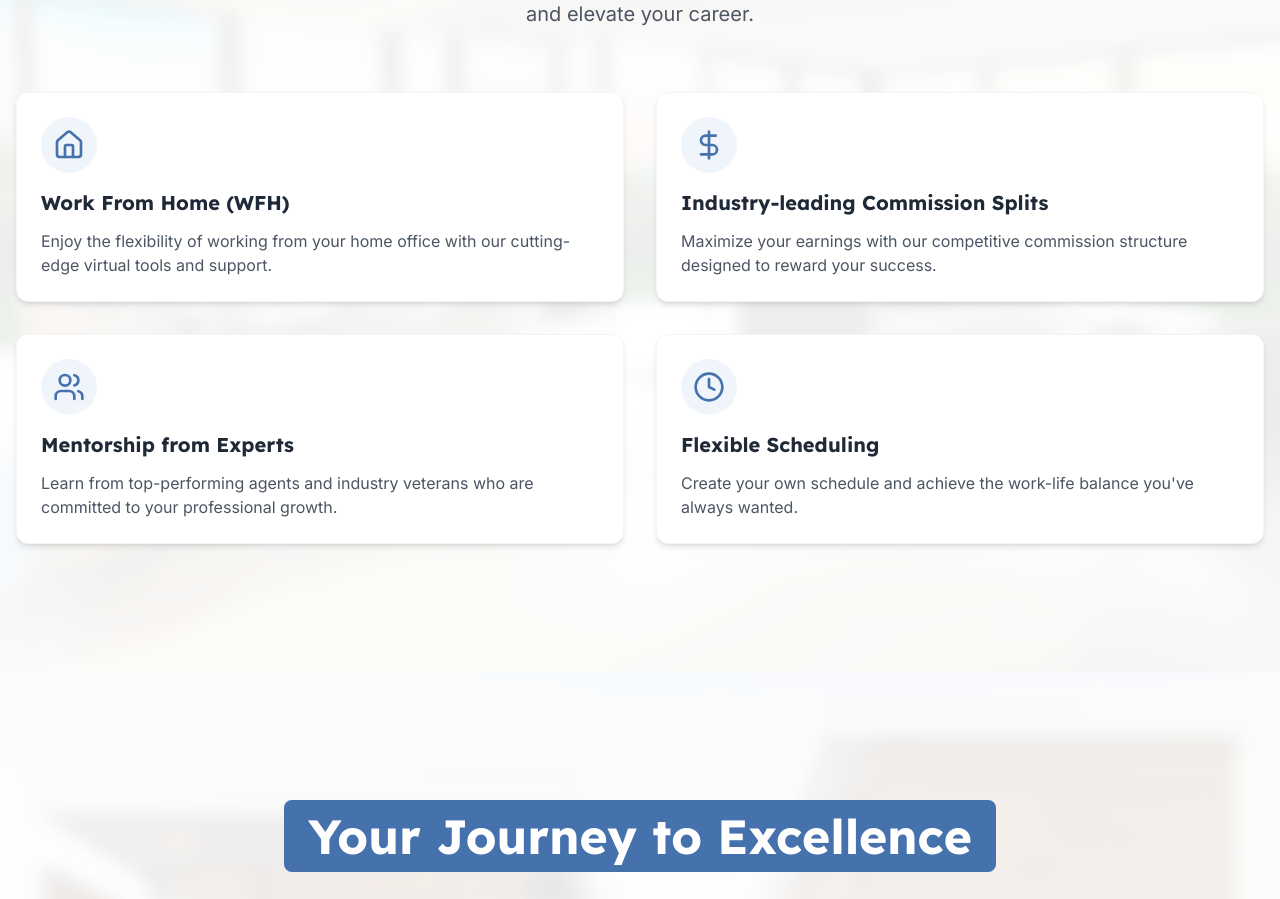
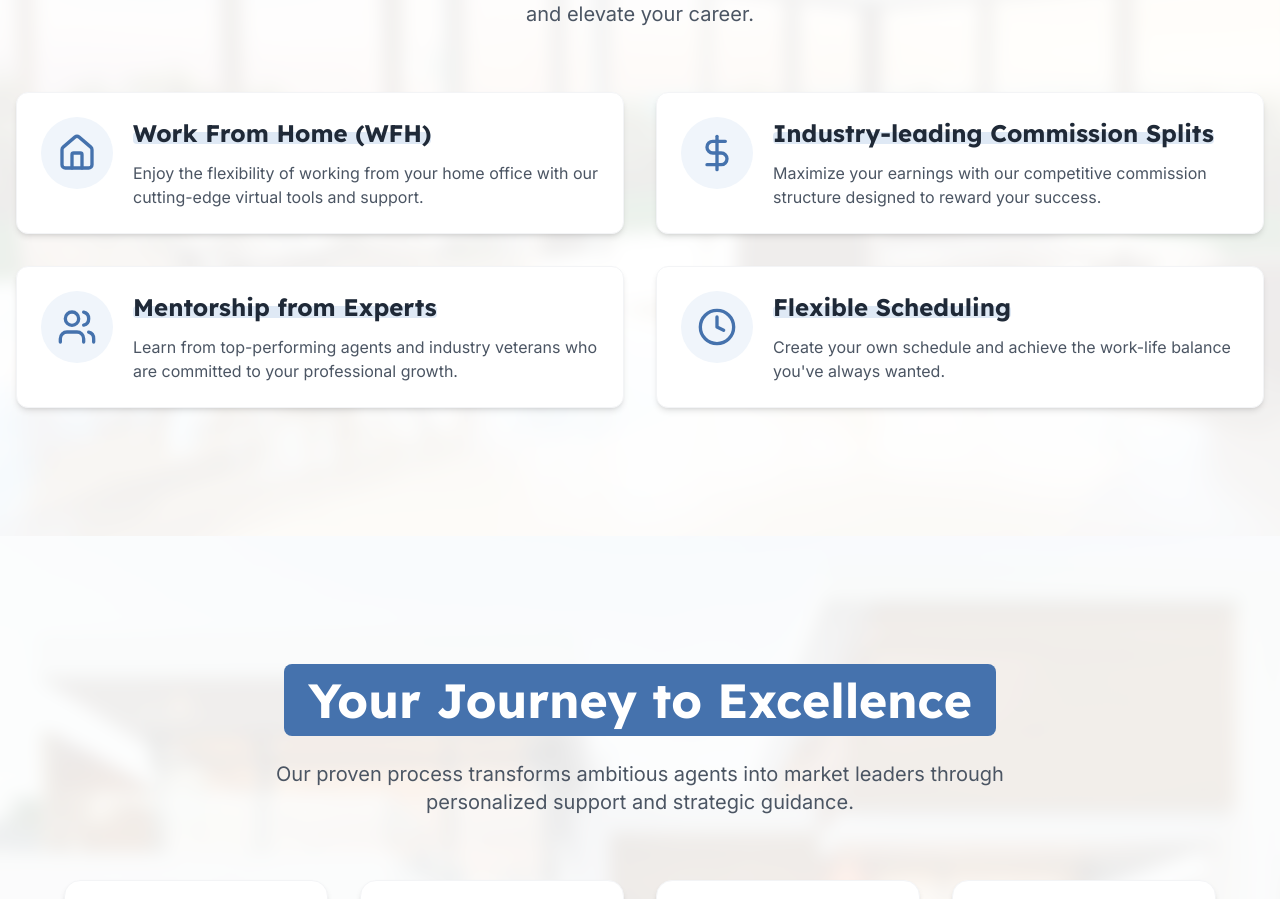
Before and after one commit to lemonadev03/condosystems-landing, a Next.js app: page / in a window 1280 px wide. Shown: the part 1052-1951 px from the top of the page. Built offline with nearby package versions, Linux system fonts and the light colour scheme.

Commit message:
feat: enhance Value Section cards layout and headings
Update layout to side-by-side icon and text; improve heading size and add highlight effect

Co-authored-by: null <202365293+lemonadev03@users.noreply.github.com>

```diff
--- a/components/value-section.tsx
+++ b/components/value-section.tsx
@@ -21,24 +21,24 @@ export default function ValueSection({
 
   const benefits = [
     {
-      icon: <Home className="h-8 w-8 text-azure-500" />,
+      icon: <Home className="h-10 w-10 text-azure-500" />,
       title: "Work From Home (WFH)",
       description:
         "Enjoy the flexibility of working from your home office with our cutting-edge virtual tools and support.",
     },
     {
-      icon: <DollarSign className="h-8 w-8 text-azure-500" />,
+      icon: <DollarSign className="h-10 w-10 text-azure-500" />,
       title: "Industry-leading Commission Splits",
       description: "Maximize your earnings with our competitive commission structure designed to reward your success.",
     },
     {
-      icon: <Users className="h-8 w-8 text-azure-500" />,
+      icon: <Users className="h-10 w-10 text-azure-500" />,
       title: "Mentorship from Experts",
       description:
         "Learn from top-performing agents and industry veterans who are committed to your professional growth.",
     },
     {
-      icon: <Clock className="h-8 w-8 text-azure-500" />,
+      icon: <Clock className="h-10 w-10 text-azure-500" />,
       title: "Flexible Scheduling",
       description: "Create your own schedule and achieve the work-life balance you've always wanted.",
     },
@@ -56,17 +56,24 @@ export default function ValueSection({
             whileInView={{ opacity: 1, y: 0 }}
             viewport={{ once: true }}
             transition={{
-              duration: 0.3, // Reduce duration
-              delay: prefersReducedMotion ? 0 : index * 0.05, // Reduce stagger delay
+              duration: 0.3,
+              delay: prefersReducedMotion ? 0 : index * 0.05,
               ease: [0.16, 1, 0.3, 1],
             }}
             onMouseEnter={() => onMouseEnter("card")}
             onMouseLeave={onMouseLeave}
           >
-            <div className="flex flex-col h-full">
-              <div className="mb-4 p-3 bg-azure-50 rounded-full w-fit">{benefit.icon}</div>
-              <h3 className="text-xl font-bold mb-3 text-gray-800">{benefit.title}</h3>
-              <p className="text-gray-600">{benefit.description}</p>
+            <div className="flex items-start gap-5">
+              <div className="p-4 bg-azure-50 rounded-full flex-shrink-0">{benefit.icon}</div>
+              <div>
+                <h3 className="text-2xl font-bold mb-3 text-gray-800 relative">
+                  <span className="relative z-10">
+                    {benefit.title}
+                    <span className="absolute bottom-1 left-0 w-full h-3 bg-azure-200 opacity-50 -z-10 rounded-sm"></span>
+                  </span>
+                </h3>
+                <p className="text-gray-600">{benefit.description}</p>
+              </div>
             </div>
           </motion.div>
         ))}
@@ -84,8 +91,13 @@ export default function ValueSection({
           <div className="grid grid-cols-1 md:grid-cols-2">
             <div className="p-8 flex flex-col justify-center">
               <div className="flex items-center mb-4">
-                <MapPin className="h-6 w-6 text-azure-500 mr-2" />
-                <h3 className="text-2xl font-bold text-gray-800">Our Nationwide Presence</h3>
+                <MapPin className="h-8 w-8 text-azure-500 mr-3" />
+                <h3 className="text-2xl font-bold text-gray-800 relative">
+                  <span className="relative z-10">
+                    Our Nationwide Presence
+                    <span className="absolute bottom-1 left-0 w-full h-3 bg-azure-200 opacity-50 -z-10 rounded-sm"></span>
+                  </span>
+                </h3>
               </div>
               <p className="text-gray-600 mb-6">
                 With agents across all 50 states, EZ BIG Realty provides you with a vast network of professionals and
```
Also changed, not shown: 1 other file (tests, documents, lock files or other folders).
